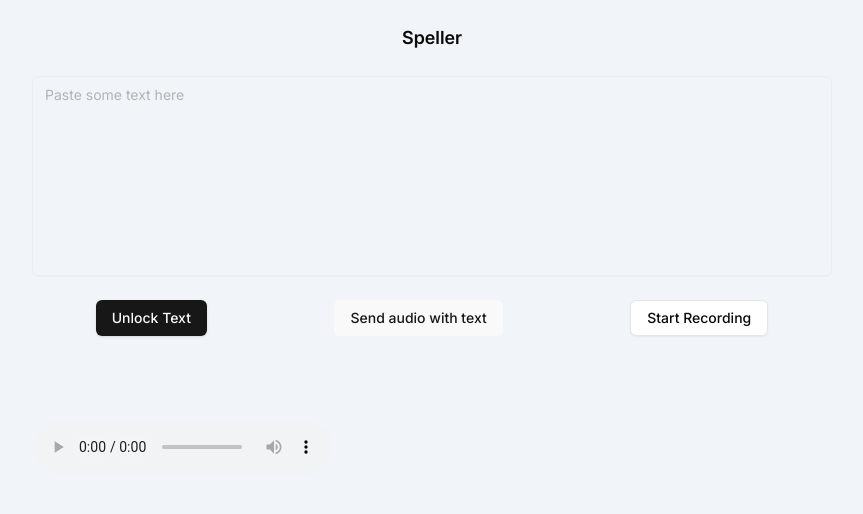
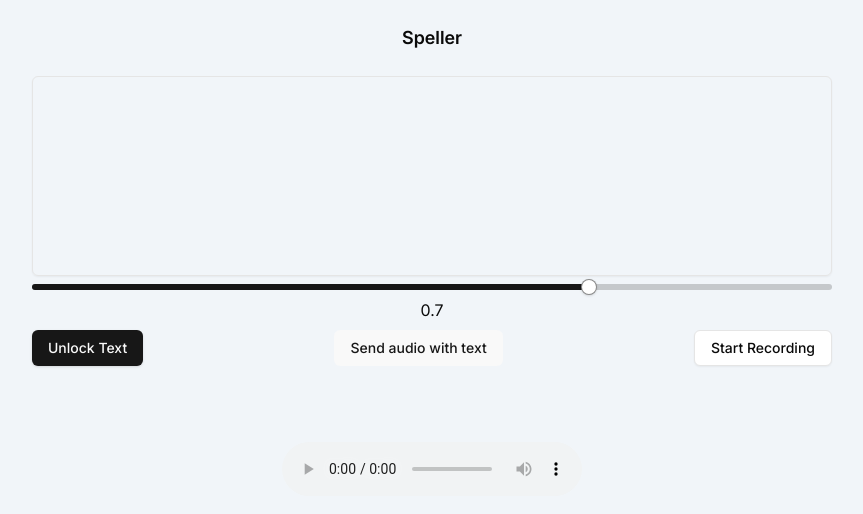
Before and after one commit to EduartePaiva/pronunciation-app, a React (Vite) app in the folder frontend/: page / in a window 1280 px wide. Both pictures are taken after a click on the button "Lock Text". Shown: the top 514 px of the page, without its empty margins (208-1071 px from the left). Built offline with nearby package versions, Linux system fonts and the light colour scheme.

Commit message:
Updated the project to have a threshold slider

```diff
--- a/frontend/package.json
+++ b/frontend/package.json
@@ -11,6 +11,7 @@
     },
     "dependencies": {
         "@radix-ui/react-icons": "^1.3.0",
+        "@radix-ui/react-slider": "^1.2.0",
         "@radix-ui/react-slot": "^1.1.0",
         "class-variance-authority": "^0.7.0",
         "clsx": "^2.1.1",
--- a/frontend/src/App.tsx
+++ b/frontend/src/App.tsx
@@ -5,7 +5,16 @@ import { useEffect, useRef, useState } from "react";
 
 import toast, { Toaster } from "react-hot-toast";
 import useRecorder from "./hooks/useRecorder";
+import { cn } from "./lib/utils";
+import { Slider } from "./components/ui/slider";
 // import { convertBlobAudioToBlobWav } from "./utils/utils";
+
+interface UserText {
+    words_sequence: string;
+    result_sequence: number;
+}
+
+const DEFAULT_THRESHOLD = 0.7;
 
 function App() {
     const [lock, setLock] = useState(false);
@@ -14,7 +23,8 @@ function App() {
     const canvasParent = useRef<HTMLDivElement>(null);
     const [curAudio, setCurAudio] = useState("");
     const curBlob = useRef<{ blob: Blob; fileFormat: string } | null>(null);
-    const [userText, setUserText] = useState("");
+    const [userText, setUserText] = useState<UserText[]>([]);
+    const [threshold, setThreshold] = useState(DEFAULT_THRESHOLD);
 
     const useRecorderCB = (blob: Blob, fileFormat: string) => {
         console.log(fileFormat);
@@ -54,6 +64,7 @@ function App() {
         }
         toast("sending message");
         try {
+            setLock(true);
             // const wavBlob = await convertBlobAudioToBlobWav(curBlob.current);
 
             const formData = new FormData();
@@ -62,14 +73,28 @@ function App() {
                 curBlob.current.blob,
                 `audio.${curBlob.current.fileFormat}`,
             );
-            formData.set("text", userText);
+            formData.set(
+                "text",
+                userText.map((x) => x.words_sequence).join(" "),
+            );
 
             const result = await fetch("http://localhost:5000", {
                 method: "POST",
                 body: formData,
             });
             toast.success("it worked");
-            console.log(await result.text());
+            const res = await result.json();
+
+            const right_words = res["right_words"] as number[];
+            const newUserText: UserText[] = [];
+            for (let i = 0; i < userText.length; i++) {
+                const ut: UserText = {
+                    result_sequence: right_words[i],
+                    words_sequence: userText[i].words_sequence,
+                };
+                newUserText.push(ut);
+            }
+            setUserText(newUserText);
         } catch (err) {
             if (err instanceof Error) {
                 toast.error(err.message);
@@ -98,15 +123,60 @@ function App() {
                     <span className="my-6 font-semibold text-lg">Speller</span>
                     <div
                         ref={canvasParent}
-                        className="w-[400px] sm:w-[500px] md:w-[600px] lg:w-[800px]"
+                        className="flex flex-col items-center gap-2 w-[400px] sm:w-[500px] md:w-[600px] lg:w-[800px]"
                     >
-                        <Textarea
-                            placeholder="Paste some text here"
-                            className="resize-none  h-[200px]"
-                            disabled={lock}
-                            onChange={(e) => setUserText(e.target.value)}
+                        {!lock && (
+                            <Textarea
+                                placeholder="Paste some text here"
+                                className="resize-none  h-[200px]"
+                                disabled={lock}
+                                value={userText
+                                    .map((x) => x.words_sequence)
+                                    .join(" ")}
+                                onChange={(e) => {
+                                    const userText: UserText[] = e.target.value
+                                        .split(" ")
+                                        .map((words_sequence) => ({
+                                            result_sequence: -1,
+                                            words_sequence,
+                                        }));
+
+                                    setUserText(userText);
+                                }}
+                            />
+                        )}
+
+                        {lock && (
+                            <div className="h-[200px] w-full rounded-md border border-input bg-transparent px-3 py-2 text-sm shadow-sm">
+                                {userText.map((txt) => (
+                                    <>
+                                        <span
+                                            className={cn({
+                                                "text-green-500":
+                                                    txt.result_sequence >=
+                                                    threshold,
+                                                "text-red-500":
+                                                    txt.result_sequence <
+                                                    threshold,
+                                                "text-gray-500":
+                                                    txt.result_sequence === -1,
+                                            })}
+                                        >
+                                            {txt.words_sequence}
+                                        </span>{" "}
+                                    </>
+                                ))}
+                            </div>
+                        )}
+                        <Slider
+                            onValueChange={(v) => setThreshold(v[0])}
+                            defaultValue={[DEFAULT_THRESHOLD]}
+                            step={0.05}
+                            max={1}
+                            min={0}
                         />
-                        <div className="w-full my-6 flex justify-around">
+                        <span className="justify-self-center">{threshold}</span>
+                        <div className="w-full flex justify-between">
                             <Button onClick={handleLock}>
                                 {lock ? "Unlock Text" : "Lock Text"}
                             </Button>
--- /dev/null
+++ b/frontend/src/components/ui/slider.tsx
@@ -0,0 +1,26 @@
+import * as React from "react"
+import * as SliderPrimitive from "@radix-ui/react-slider"
+
+import { cn } from "@/lib/utils"
+
+const Slider = React.forwardRef<
+  React.ElementRef<typeof SliderPrimitive.Root>,
+  React.ComponentPropsWithoutRef<typeof SliderPrimitive.Root>
+>(({ className, ...props }, ref) => (
+  <SliderPrimitive.Root
+    ref={ref}
+    className={cn(
+      "relative flex w-full touch-none select-none items-center",
+      className
+    )}
+    {...props}
+  >
+    <SliderPrimitive.Track className="relative h-1.5 w-full grow overflow-hidden rounded-full bg-primary/20">
+      <SliderPrimitive.Range className="absolute h-full bg-primary" />
+    </SliderPrimitive.Track>
+    <SliderPrimitive.Thumb className="block h-4 w-4 rounded-full border border-primary/50 bg-background shadow transition-colors focus-visible:outline-none focus-visible:ring-1 focus-visible:ring-ring disabled:pointer-events-none disabled:opacity-50" />
+  </SliderPrimitive.Root>
+))
+Slider.displayName = SliderPrimitive.Root.displayName
+
+export { Slider }
```
Also changed, not shown: 2 other files (tests, documents, lock files or other folders).
